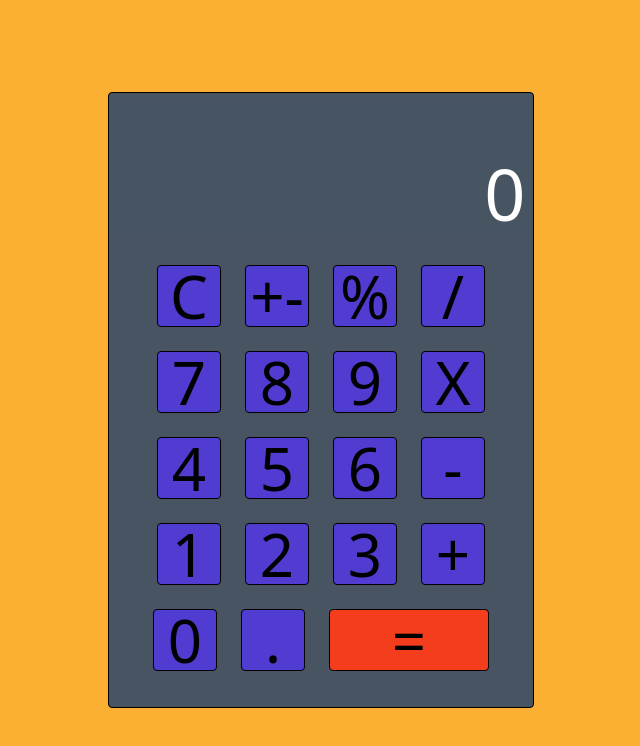
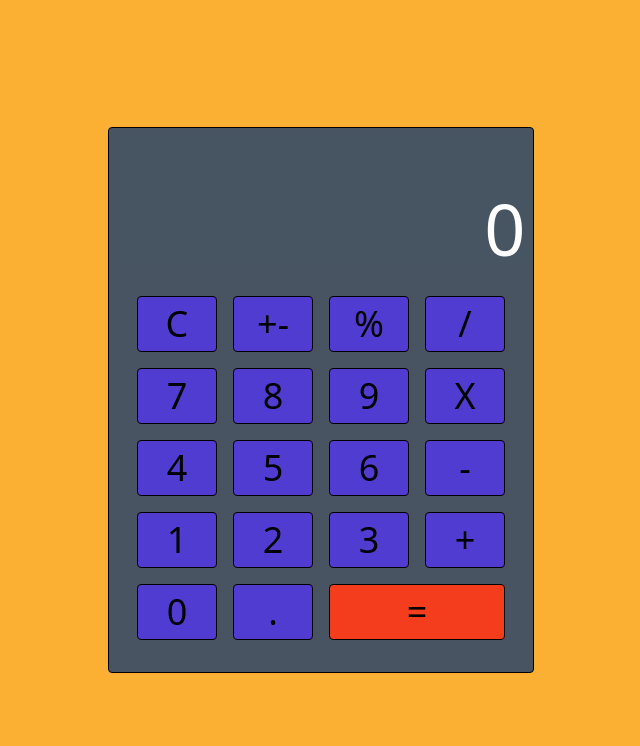
Before and after one commit to Viole01/calc, a React (Create React App) app: page / in a window 1280 px wide. Shown: the top 746 px of the page, without its empty margins (319-959 px from the left). Built offline with nearby package versions, Linux system fonts and the light colour scheme.

Commit message:
final touch

```diff
--- a/src/App.js
+++ b/src/App.js
@@ -20,7 +20,7 @@ function App() {
       {row.map((num, i) => (
         <div key={i}>
           <Button
-            className={num === '=' ? 'w-40 bg-[#f33d1d]' : ''}
+            className={num === '=' ? 'w-[11rem] bg-[#f33d1d]' : ''}
             onClick={() => {
               console.log(`${num} clicked!`);
             }}
--- a/src/components/Button.js
+++ b/src/components/Button.js
@@ -1,7 +1,7 @@
 const Button = ({ children, onClick, className }) => {
   return (
     <button
-      className={`text-6xl text-gray border bg-[#503cd1] m-3 border-black w-16 rounded cursor-pointer ${className}`}
+      className={`text-4xl h-14 text-gray border bg-[#503cd1] m-2 border-black w-20 rounded cursor-pointer hover:border-2 ${className}`}
       onClick={onClick}
     >
       {children}
--- a/src/components/ButtonBox.js
+++ b/src/components/ButtonBox.js
@@ -1,6 +1,6 @@
 function ButtonBox({ children }) {
   return (
-    <div className="w-auto m-2 mt-0 flex justify-center align-center flex-wrap p-4">
+    <div className="m-2 mt-0 p-4 flex justify-center align-center flex-wrap">
       {children}
     </div>
   );
```
